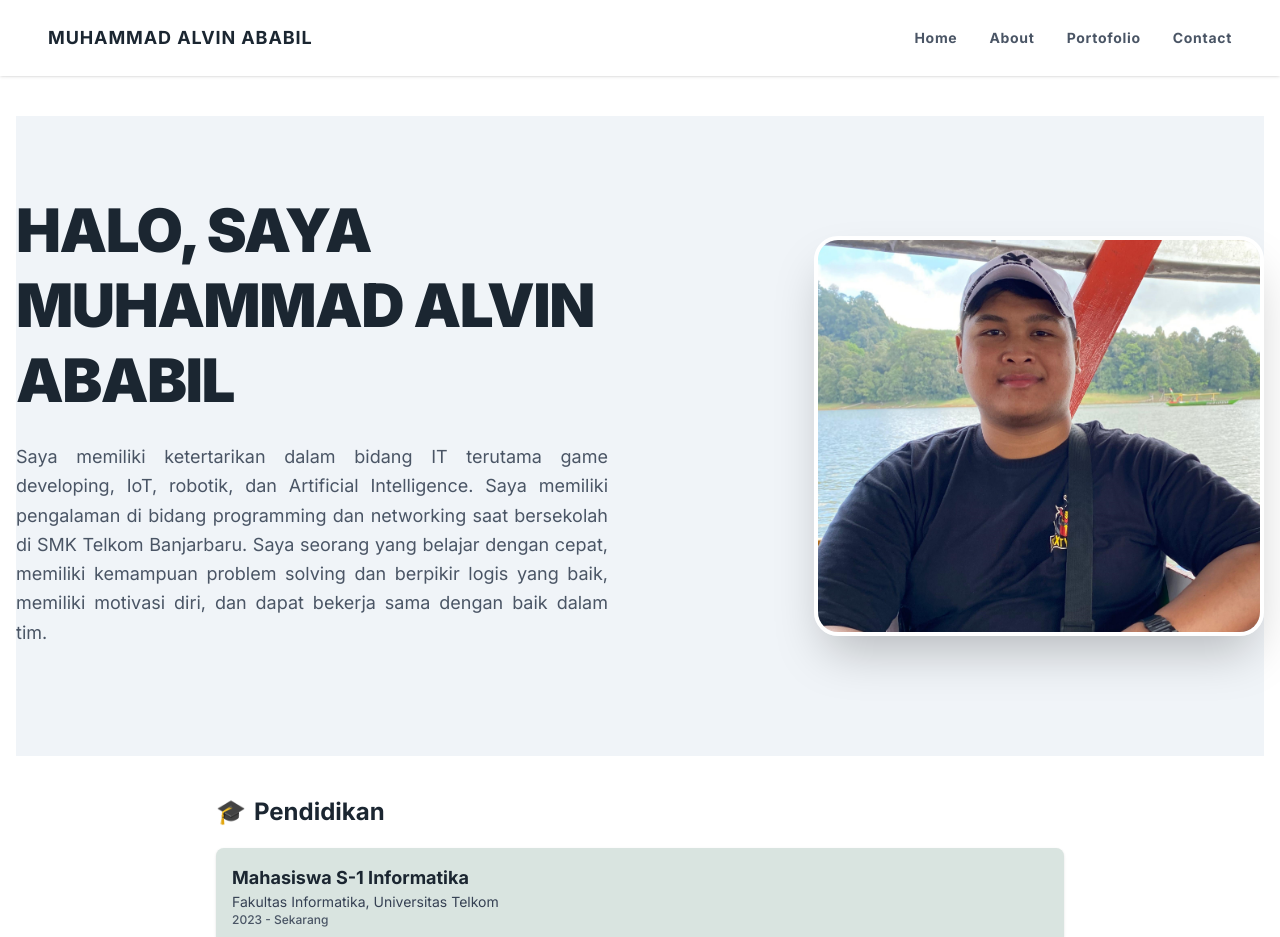
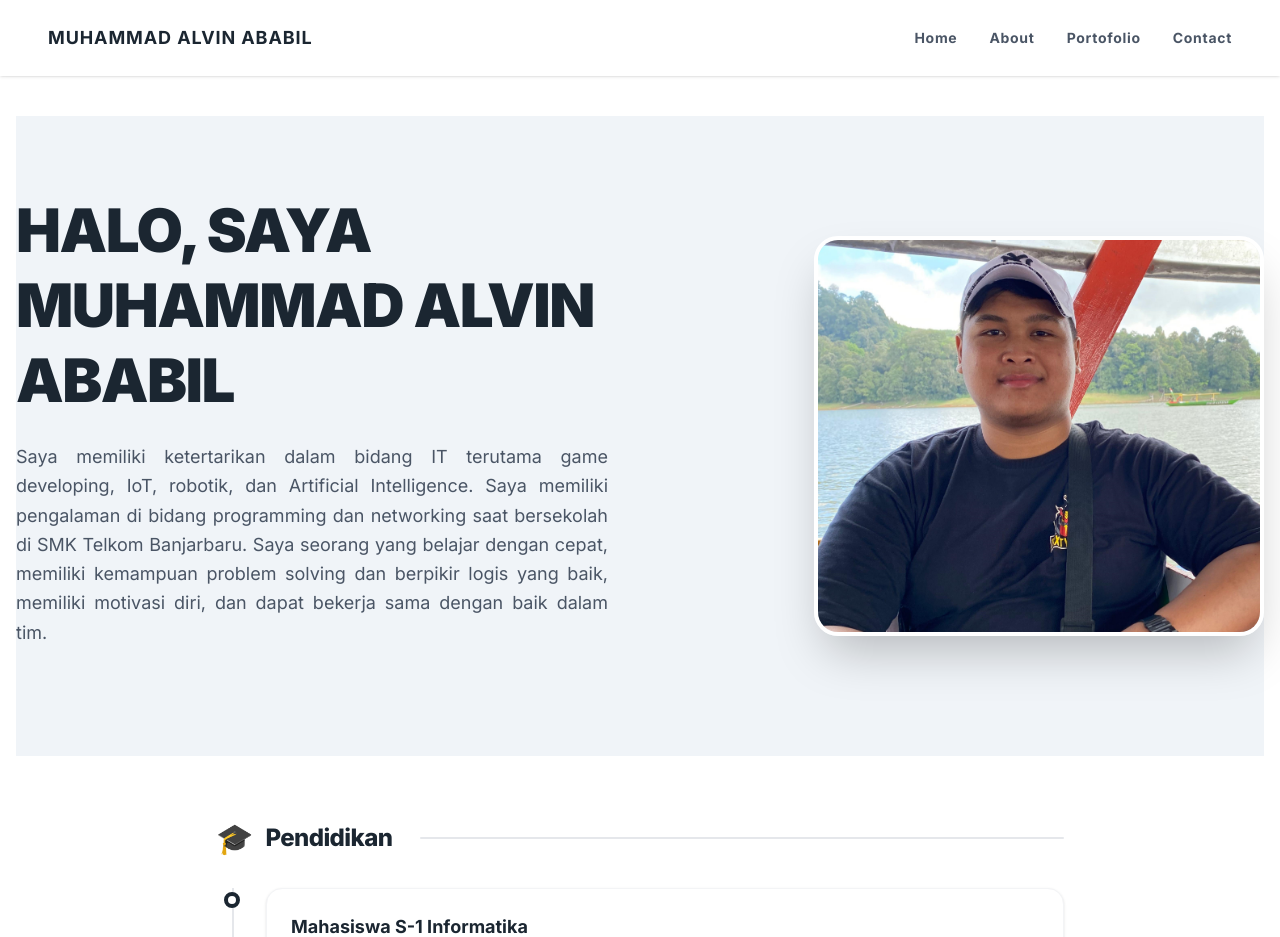
Before and after one commit to NeoRyumasil/WebPortofolio, a Next.js app: page /about in a window 1280 px wide. Shown: the top 937 px of the page. Built offline with nearby package versions, Linux system fonts and the light colour scheme.

Commit message:
UPDATE : About Page

```diff
--- a/src/app/about/page.tsx
+++ b/src/app/about/page.tsx
@@ -6,15 +6,24 @@ export default function About() {
 
   // Judul
   const SectionTitle = ({ icon, title }: { icon: string; title: string }) => (
-    <h3 className="flex items-center text-2xl font-bold mb-5 mt-10 text-[#1B2631]">
-      <span className="mr-2">{icon}</span> {title}
-    </h3>
-  )
+    <div className="flex items-center gap-3 mb-8 mt-16">
+      <span className="text-3xl">{icon}</span>
+      <h3 className="text-2xl font-extrabold text-[#1B2631] tracking-tight">
+        {title}
+      </h3>
+      <div className="flex-1 h-0.5 bg-gray-200 ml-4 rounded-full"/>
+    </div>
+  );
 
   // Info Card
   const InfoCard = ({children}: {children: React.ReactNode}) => (
-    <div className="bg-[#D9E4E0] p-4 rounded-lg mb-4 shadow-sm text-justify">
-      {children}
+    <div className="group relative pl-8 pb-10 border-l-2 border-gray-200 last:border-0 last:pb-0 ml-4">
+
+      {/* Timeline */}
+      <div className="absolute -left-2.5 top-1 w-4 h-4 rounded-full bg-white border-4 border-[#1B2631] group-hover:scale-125 transition-transform" />
+      <div className="bg-white p-6 rounded-2xl shadow-sm border border-gray-100 hover:shadow-md hover:border-blue-100 transition-all duration-300">
+        {children}
+      </div>
     </div>
   )
 
```
